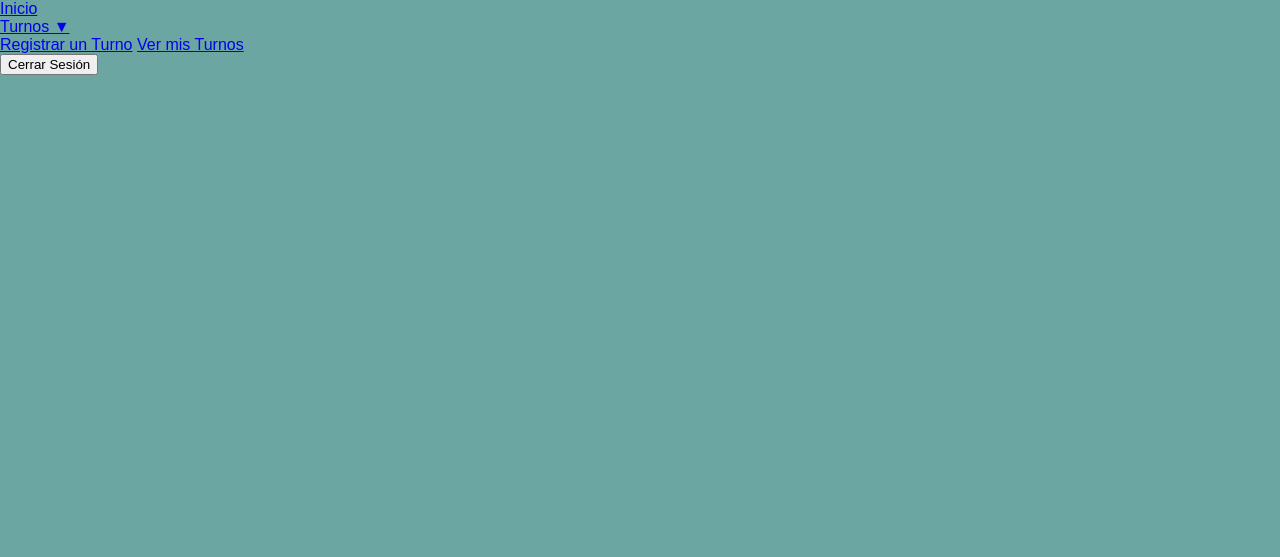
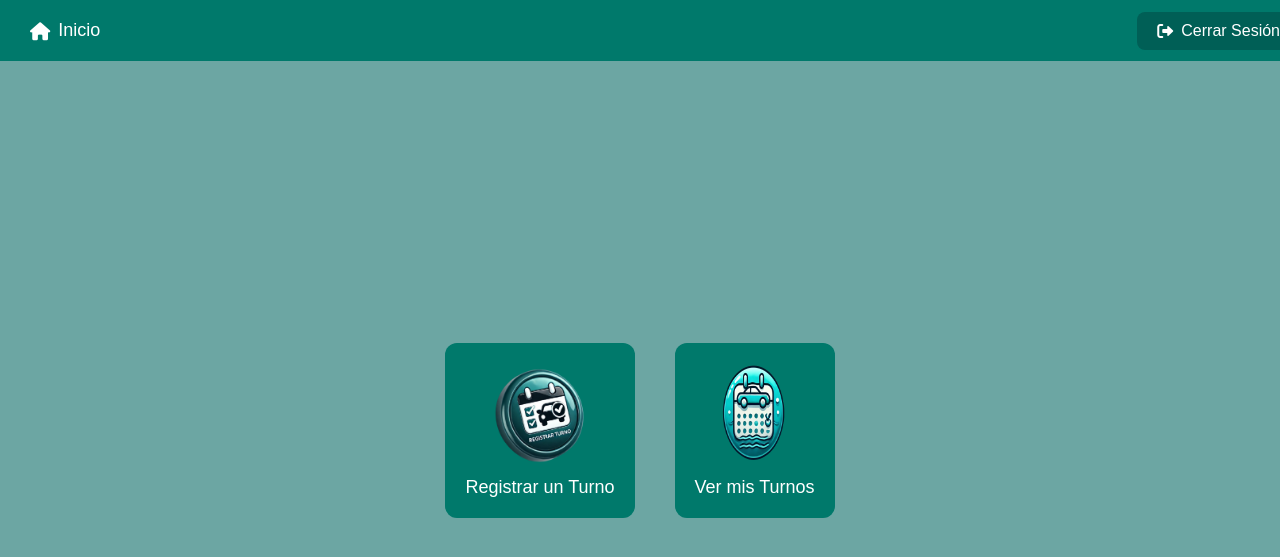
Before and after one commit to UliWT/Car_wash, a PHP site: page /menu.php in a window 1280 px wide. Shown: the top 557 px of the page. Run offline with PHP 8.4, Linux system fonts and the light colour scheme.

Commit message:
Front Menu, buttons, navbar, home & logout

```diff
--- a/front/User/menu.php
+++ b/front/User/menu.php
@@ -4,24 +4,39 @@
     <meta charset="UTF-8">
     <meta name="viewport" content="width=device-width, initial-scale=1.0">
     <title>Menú de Usuario</title>
-    <link rel="stylesheet" href="styles.css"> <!-- Conexión con CSS -->
+    <link rel="stylesheet" href="styles-menu.css"> <!-- Conexión con CSS -->
+    <!-- FontAwesome para íconos -->
+    <link rel="stylesheet" href="https://cdnjs.cloudflare.com/ajax/libs/font-awesome/6.0.0/css/all.min.css">
 </head>
 <body>
 
+<!-- Navbar -->
 <div class="navbar">
-    <a href="index.php">Inicio</a>
+    <a href="index.php">
+        <i class="fas fa-home"></i> Inicio
+    </a>
+    <form action="../Logout/logout.php" method="POST">
+        <button type="submit">
+            <i class="fas fa-sign-out-alt"></i> Cerrar Sesión
+        </button>
+    </form>
+</div>
 
-    <div class="dropdown">
-        <a href="#">Turnos ▼</a>
-        <div class="dropdown-content">
-            <a href="usuario_v.php">Registrar un Turno</a>
-            <a href="mis_turnos.php">Ver mis Turnos</a>
-        </div>
+<!-- Contenedor de las opciones con imágenes -->
+<div class="container">
+    <div class="option" id="Block1">
+        <a href="usuario_v.php">
+            <img src="registrar.png" alt="Registrar un Turno">
+            <p>Registrar un Turno</p>
+        </a>
     </div>
 
-    <form action="../Logout/logout.php" method="POST">
-        <button type="submit">Cerrar Sesión</button>
-    </form>
+    <div class="option" id="Block2">
+        <a href="mis_turnos.php">
+            <img src="ver.png" alt="Ver mis Turnos">
+            <p>Ver mis Turnos</p>
+        </a>
+    </div>
 </div>
 
 </body>
--- /dev/null
+++ b/front/User/styles-menu.css
@@ -0,0 +1,107 @@
+body {
+ margin: 0;
+ font-family: Arial, sans-serif;
+ background-color: #6ca6a3;
+ color: #333;
+ display: flex;
+ flex-direction: column;
+ align-items: center;
+ justify-content: center;
+ height: 100vh;
+}
+
+/* Navbar */
+.navbar {
+ display: flex;
+ justify-content: space-between;
+ align-items: center;
+ background-color: #00796b;
+ padding: 10px 20px;
+ width: 100%;
+ position: fixed;
+ top: 0;
+ left: 0;
+ z-index: 1000;
+}
+
+.navbar a {
+ color: white;
+ text-decoration: none;
+ padding: 10px;
+ font-size: 18px;
+ display: flex;
+ align-items: center;
+}
+
+.navbar a:hover {
+ background-color: #005f56;
+ border-radius: 4px;
+}
+
+.navbar a i {
+ margin-right: 8px; /* Espacio entre el ícono y el texto */
+}
+
+form {
+ margin: 0;
+}
+
+button {
+ background-color: #005f56;
+ color: white;
+ border: none;
+ padding: 10px 20px;
+ border-radius: 8px;
+ cursor: pointer;
+ font-size: 16px;
+ display: flex;
+ align-items: center;
+}
+
+button:hover {
+ background-color: #004d47;
+}
+
+button i {
+ margin-right: 8px; /* Espacio entre el ícono y el texto */
+}
+
+/* Contenedor de las opciones */
+.container {
+ display: flex;
+ justify-content: center;
+ align-items: center;
+ gap: 40px;
+ margin-top: 60px; /* Para evitar que el navbar cubra el contenido */
+}
+
+/* Estilo de las opciones */
+.option {
+ background-color: #00796b;
+ border-radius: 12px;
+ padding: 20px;
+ text-align: center;
+ transition: transform 0.3s ease, box-shadow 0.3s ease;
+}
+
+.option:hover {
+ transform: scale(1.05);
+ box-shadow: 0 4px 15px rgba(0, 0, 0, 0.2);
+}
+
+.option img {
+ width: 100px;
+ height: 100px;
+ margin-bottom: 10px;
+}
+
+.option p {
+ color: white;
+ font-size: 18px;
+ margin: 0;
+}
+
+.option a {
+ text-decoration: none;
+ color: inherit;
+}
--- a/front/User/styles.css
+++ b/front/User/styles.css
@@ -138,3 +138,21 @@ body {
  background-color: #f44336;
  color: white;
 }
+
+#Block1{
+    background-color: #00796b;
+    color: white;
+    padding: 10px;
+    border-radius: 8px;
+    margin-right: 10px;
+    text-decoration: none;
+}
+
+
+#Block2{
+    background-color: #00796b;
+    color: white;
+    width: auto;
+    height: 30px;
+    text-decoration: none;
+}
```
Also changed, not shown: front/User/registrar.png (added), front/User/ver.png (added).
